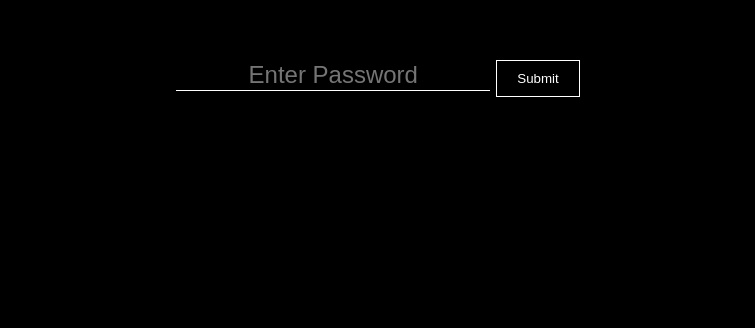
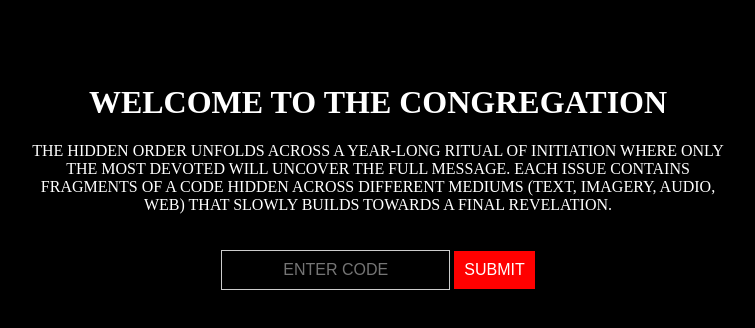
Before and after one commit to marilynmansonrare/thecongregation-net, a plain HTML site: page index.html in a window 1280 px wide. Shown: the part 224-552 px from the top of the page, without its empty margins (262-1017 px from the left). Drawn offline with Linux system fonts and the light colour scheme.

Commit message:
Add files via upload

```diff
--- a/index.html
+++ b/index.html
@@ -2,65 +2,19 @@
 <!DOCTYPE html>
 <html lang="en">
 <head>
-  <meta charset="UTF-8">
-  <meta name="viewport" content="width=device-width, initial-scale=1.0">
-  <title>The Congregation</title>
-  <style>
-    body {
-      background: black;
-      color: white;
-      font-family: 'Times New Roman', serif;
-      text-align: center;
-      padding: 20% 0;
-      font-size: 24px;
-    }
-    #message {
-      display: none;
-      animation: flicker 2s infinite alternate;
-    }
-    @keyframes flicker {
-      0% { opacity: 1; }
-      100% { opacity: 0.5; }
-    }
-    input {
-      background: none;
-      border: none;
-      border-bottom: 1px solid white;
-      color: white;
-      text-align: center;
-      font-size: 24px;
-      outline: none;
-    }
-    button {
-      margin-top: 20px;
-      background: none;
-      border: 1px solid white;
-      padding: 10px 20px;
-      color: white;
-      cursor: pointer;
-    }
-    #coordinates {
-      display: none;
-      margin-top: 40px;
-      font-size: 14px;
-      letter-spacing: 2px;
-    }
-  </style>
+    <meta charset="UTF-8">
+    <meta name="viewport" content="width=device-width, initial-scale=1.0">
+    <title>Congregation Hidden Order</title>
+    <link href="styles.css" rel="stylesheet">
 </head>
 <body>
-  <div>
-    <form id="passwordForm">
-      <input type="text" id="password" placeholder="Enter Password" required>
-      <button type="submit">Submit</button>
-    </form>
-    <div id="message">
-      THE FIRST STONE IS MOVED<br>
-      COPY THE FOLLOWING CODE AND SEND IT TO:<br>
-      marilynmansonrare@gmail.com<br>
-      IG: @marilynmansonrare
-    </div>
-    <div id="coordinates">26.6667N 80.0534W</div>
-  </div>
-  <script src="script.js"></script>
+<div class="container">
+    <h1>WELCOME TO THE CONGREGATION</h1>
+    <p>THE HIDDEN ORDER UNFOLDS ACROSS A YEAR-LONG RITUAL OF INITIATION WHERE ONLY THE MOST DEVOTED WILL UNCOVER THE FULL MESSAGE. EACH ISSUE CONTAINS FRAGMENTS OF A CODE HIDDEN ACROSS DIFFERENT MEDIUMS (TEXT, IMAGERY, AUDIO, WEB) THAT SLOWLY BUILDS TOWARDS A FINAL REVELATION.</p>
+    <input type="text" placeholder="ENTER CODE" onkeypress="handleKeyPress(event)">
+    <button onclick="handleSubmit()">SUBMIT</button>
+    <div id="result"></div>
+</div>
+<script src="script.js"></script>
 </body>
 </html>
--- a/script.js
+++ b/script.js
@@ -1,13 +1,16 @@
 
-document.getElementById("passwordForm").onsubmit = function(e) {
-  e.preventDefault();
-  const password = document.getElementById("password").value.toUpperCase();
-  if (password === "VII") {
-    document.getElementById("message").style.display = "block";
-    setTimeout(() => {
-      document.getElementById("coordinates").style.display = "block";
-    }, 3000);
-  } else {
-    alert("Wrong password.");
-  }
-};
+function handleKeyPress(e) {
+    if (e.key === 'Enter') {
+        handleSubmit();
+    }
+}
+
+function handleSubmit() {
+    const input = document.querySelector('input').value.toUpperCase();
+    const result = document.getElementById('result');
+    if (input === 'VII') {
+        result.textContent = 'Copy the following code and send us through DM on our IG: 7734';
+    } else {
+        result.textContent = 'INCORRECT CODE';
+    }
+}
--- /dev/null
+++ b/styles.css
@@ -0,0 +1,30 @@
+
+body {
+    background-color: #000;
+    color: #fff;
+    font-family: serif;
+    text-align: center;
+    margin: 0;
+    display: flex;
+    justify-content: center;
+    align-items: center;
+    height: 100vh;
+}
+.container {
+    max-width: 700px;
+    padding: 20px;
+}
+input, button {
+    margin-top: 20px;
+    padding: 10px;
+    font-size: 16px;
+    border: 1px solid #ccc;
+    background: transparent;
+    color: #fff;
+    text-align: center;
+}
+button {
+    background: red;
+    border: none;
+    cursor: pointer;
+}
```
